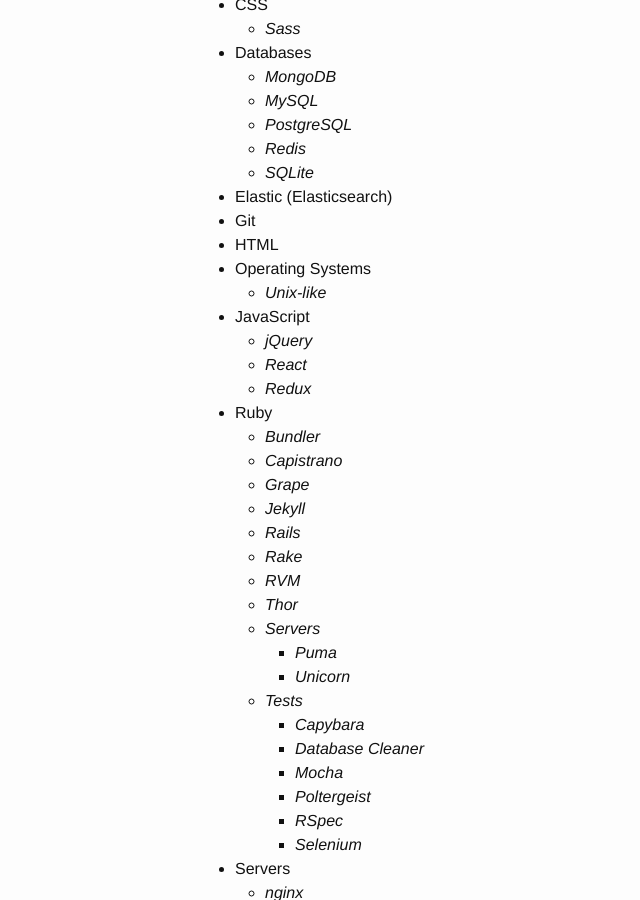
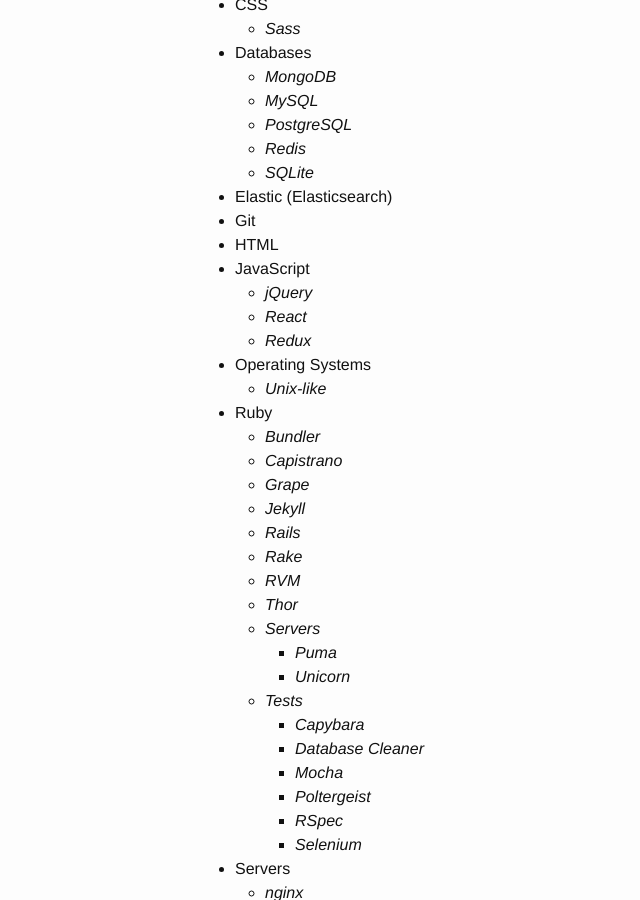
Before and after one commit to crowdpro3/bogdanvlviv.github.io, a Jekyll site: the page built from resume.html, in a window 1280 px wide and 900 px high, scrolled down 807 px. Shown: the whole window, without its empty margins (65-705 px from the left). Built offline with Jekyll 4.4.1, drawn with Linux system fonts in a browser that asks for light colours.

Commit message:
Reordered skills in resume.html

```diff
--- a/resume.html
+++ b/resume.html
@@ -50,17 +50,17 @@
     <li>Git</li>
     <li>HTML</li>
     <li>
-      Operating Systems
-      <ul>
-        <li>Unix-like</li>
-      </ul>
-    </li>
-    <li>
       JavaScript
       <ul>
         <li>jQuery</li>
         <li>React</li>
         <li>Redux</li>
+      </ul>
+    </li>
+    <li>
+      Operating Systems
+      <ul>
+        <li>Unix-like</li>
       </ul>
     </li>
     <li>
```
